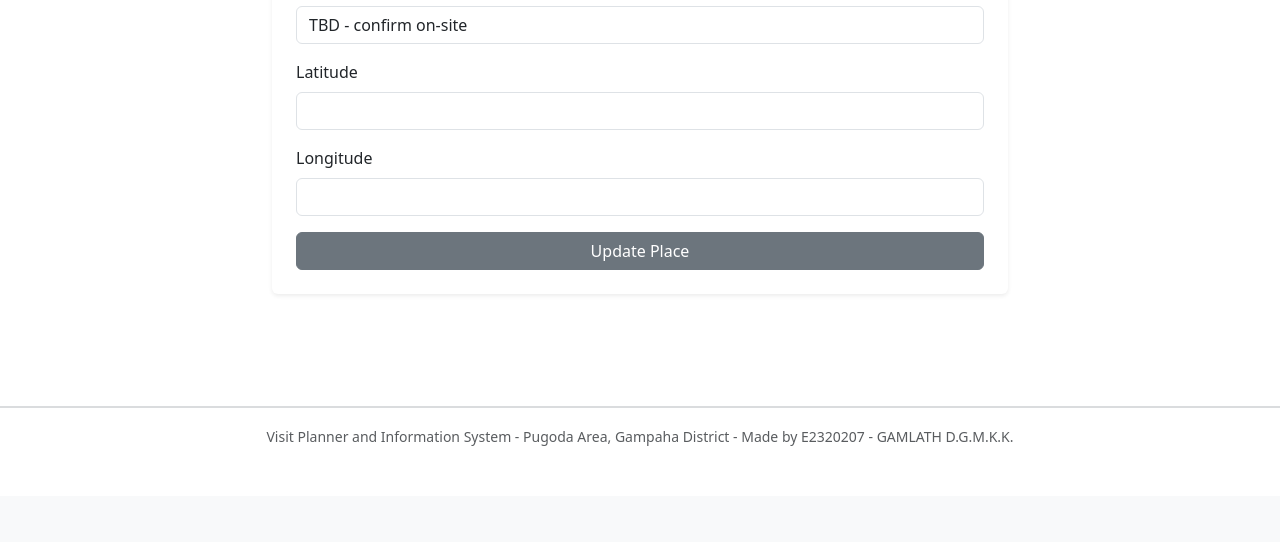
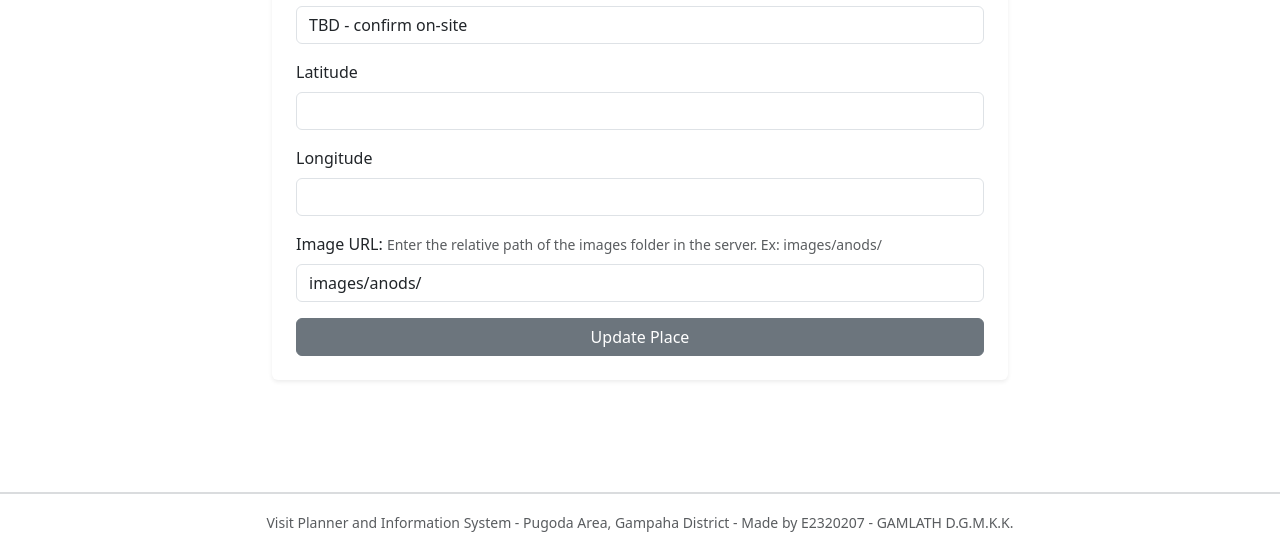
Before and after one commit to kumugg/Visitplanner, a PHP site: page /admin/edit_place.php?place_id=10 in a window 1280 px wide. Shown: the part 824-1366 px from the top of the page. Before the commit the page ends 1270 px from the top, so only its background shows below. Run offline with PHP 8.4, Linux system fonts and the light colour scheme; a user stored in the database is signed in; data comes from the database, SQL or seed files in the repository.

Commit message:
bug fixes

```diff
--- a/admin/edit_place.php
+++ b/admin/edit_place.php
@@ -20,6 +20,7 @@ if ($_SERVER['REQUEST_METHOD'] === 'POST') {
     $travel_tip = $_POST['travel_tip'];
     $latitude = $_POST['latitude'];
     $longitude = $_POST['longitude'];
+    $image_path = $_POST['image_path'];
 
 
     $sql = "SELECT * FROM category";
@@ -31,10 +32,10 @@ if ($_SERVER['REQUEST_METHOD'] === 'POST') {
     }
 
     // Added travel_tip = ? to the SQL query
-    $sql = "UPDATE place SET place_name = ?, place_description = ?, category_id = ?, distance_km = ?, opening_time = ?, travel_tip = ?, latitude = ?, longitude = ? WHERE place_id = ?";
+    $sql = "UPDATE place SET place_name = ?, place_description = ?, category_id = ?, distance_km = ?, opening_time = ?, travel_tip = ?, latitude = ?, longitude = ?, image_path = ? WHERE place_id = ?";
 
     // Added $travel_tip to the parameter array in the exact order as the SQL query
-    $stmt = $conn->execute_query($sql, [$name, $description, $category_id, $distance_km, $opening_time, $travel_tip, $latitude, $longitude, $place_id]);
+    $stmt = $conn->execute_query($sql, [$name, $description, $category_id, $distance_km, $opening_time, $travel_tip, $latitude, $longitude, $image_path, $place_id]);
 
     if ($stmt) {
         echo '<script> document.addEventListener("DOMContentLoaded", function() { triggerNotificationSuccess("Place updated successfully!"); }); </script>';
@@ -113,6 +114,10 @@ if (!$place) {
                             <label for="longitude" class="form-label">Longitude</label>
                             <input type="text" class="form-control" id="longitude" name="longitude" value="<?= htmlspecialchars($place['longitude']); ?>" >
                         </div>
+                        <div class="mb-3">
+                            <label for="image_path" class="form-label">Image URL: <small class="form-text text-muted">Enter the relative path of the images folder in the server. Ex: images/anods/</small></label>
+                            <input type="text" class="form-control" id="image_path" name="image_path" value="<?= htmlspecialchars($place['image_path']); ?>" >
+                        </div>
                         <button type="submit" class="btn btn-<?= $theme_color ?> w-100">Update Place</button>
                     </form>
                 </div>
```
